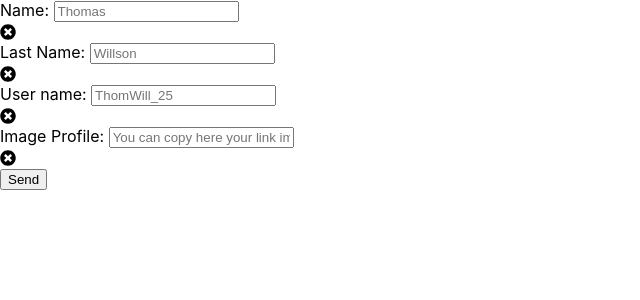
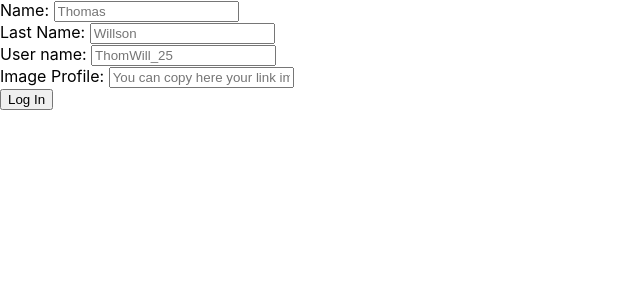
Before and after one commit to Fredvel123/english-notes, a React (Create React App) app: page / in a window 1280 px wide. Shown: the top 300 px of the page, without its empty margins (0-640 px from the left). Built offline with nearby package versions, Linux system fonts and the light colour scheme.

Commit message:
I validated the inputs of the log in section

```diff
--- a/src/components/LogIn/Input.jsx
+++ b/src/components/LogIn/Input.jsx
@@ -1,8 +1,10 @@
 import React, { Fragment } from 'react';
 // icons
-import {FontAwesomeIcon} from '@fortawesome/react-fontawesome'
 import {faTimesCircle} from '@fortawesome/free-solid-svg-icons'
 import {faCheckCircle} from '@fortawesome/free-solid-svg-icons'
+// styled components
+import { IconsStyled, InputStyled } from '../../styledComponents/LogIn';
+
 
 function Input({title, type, placeholder,state, setState, expressions,image}) {
   const handlerChange = e => {
@@ -24,16 +26,17 @@ function Input({title, type, placeholder,state, setState, expressions,image}) {
       <div>
         <div>
           <label htmlFor="">{title}: </label>
-          <input
+          <InputStyled
             type={type}
             placeholder={placeholder}
             value={state.value}
             onChange={handlerChange}
             onKeyUp={validations}
             onBlur={validations}
-            required />
+            required
+            state={state.valid} />
         </div>
-        <FontAwesomeIcon icon={state.valid ? faCheckCircle : faTimesCircle } />
+        <IconsStyled icon={state.valid ? faCheckCircle : faTimesCircle } state={state.valid} />
       </div> : null }
       {image ?
       <div>
@@ -47,7 +50,7 @@ function Input({title, type, placeholder,state, setState, expressions,image}) {
             onKeyUp={validations}
             onBlur={validations} />
         </div>
-        <FontAwesomeIcon icon={state.valid ? faCheckCircle: faTimesCircle} />
+        <IconsStyled icon={state.valid ? faCheckCircle: faTimesCircle} state={state.valid} />
       </div> : null }
 
     </Fragment>
--- a/src/components/LogIn/index.jsx
+++ b/src/components/LogIn/index.jsx
@@ -9,7 +9,7 @@ function LogIn() {
   const [image, setimage] = useState({value: "", valid: null })
   // Regular Expressions
   const regularExpressions = {
-    user: /^[a-zA-Z0-9\_\-]{4,16}$/, // Letras, numeros, guion y guion_bajo
+    user: /^[a-zA-Z0-9]{4,16}$/, // Letras, numeros, guion y guion_bajo
     link:  /^(ftp|http|https):\/\/[^ "]+$/, // para validar links
     name: /^[a-zA-ZÀ-ÿ\s]{1,40}$/, // Letras y espacios, pueden llevar acentos.
     password: /^.{4,12}$/, // 4 a 12 digitos.
@@ -56,7 +56,7 @@ function LogIn() {
           setState={setimage}
           image={true}
           expressions={regularExpressions.link} />
-        <button>Send</button>
+        <button>Log In</button>
       </form>
     </Fragment>
   )
--- /dev/null
+++ b/src/styledComponents/LogIn.jsx
@@ -0,0 +1,17 @@
+import styled from 'styled-components';
+import {FontAwesomeIcon} from '@fortawesome/react-fontawesome'
+const colors={
+    exit: "#39e642",
+    error: "#e72424"
+}
+
+export const IconsStyled = styled(FontAwesomeIcon)`
+  color: ${({state}) => state ? colors.exit : colors.error };
+  display: ${({state}) => state === null ? "none" : "block" };
+`
+export const InputStyled = styled.input`
+  &:focus {
+    outline: none;
+    border: 2px solid ${({state}) => state ? colors.exit : colors.error };
+  }
+`
```
